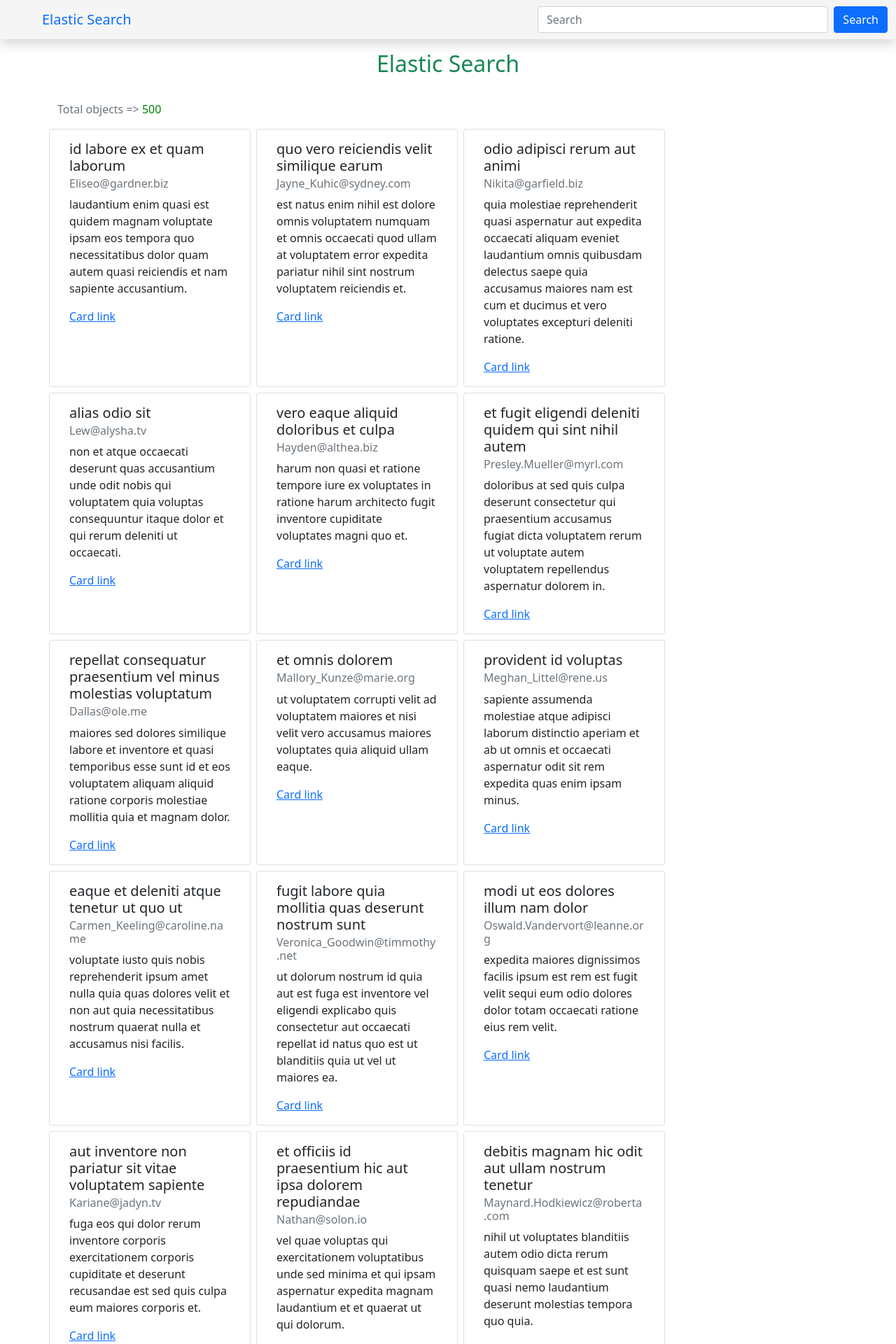
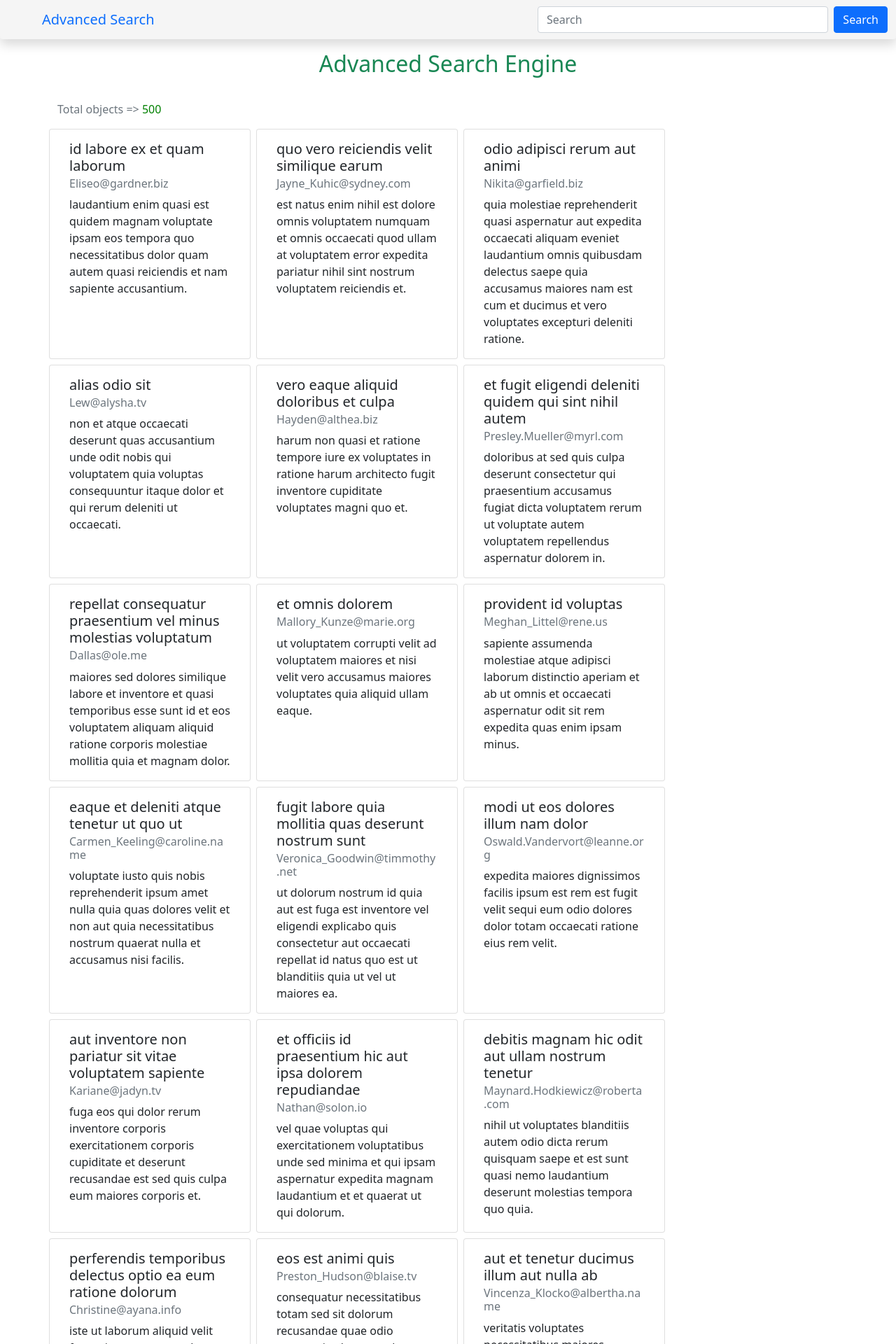
Before and after one commit to MahmudJewel/Django-Elastic_Search-2, a Django app: page / in a window 1280 px wide. Shown: the top 1920 px of the page at 70% size. Run offline with Django 3.2, Linux system fonts and the light colour scheme; data comes from the database, SQL or seed files in the repository; both versions use the stored data as it was after the commit; some libraries are stand-ins or nearby versions; some web fonts are replaced.

Commit message:
some changes on front-end

```diff
--- a/templates/base.html
+++ b/templates/base.html
@@ -43,7 +43,7 @@
     <!-- navigations  -->
     <nav class="navbar navbar-expand fixed-top shadow bgcolor rounded-bottom" style="background: whitesmoke;">
         <div class="container-fluid">
-            <a class="navbar-brand brandcolor ms-5" href="/">Elastic Search</a>
+            <a class="navbar-brand brandcolor ms-5" href="/">Advanced Search</a>
             <button class="navbar-toggler custom-toggler" type="button" data-bs-toggle="collapse"
                 data-bs-target="#navbarSupportedContent" aria-controls="navbarSupportedContent" aria-expanded="false"
                 aria-label="Toggle navigation">
--- a/templates/home.html
+++ b/templates/home.html
@@ -3,7 +3,7 @@
 {% block content %}
 <div class="row">
     <br><br>
-    <h2 class="text-center text-success">Elastic Search</h2>
+    <h2 class="text-center text-success">Advanced Search Engine</h2>
     <br><br><br>
     <p class="text-muted">Total objects => <span style="color: green;">{{total_comments}}</span></p>
     {% for comment in all_comments %}
@@ -12,7 +12,7 @@
             <h5 class="card-title">{{comment.name}}</h5>
             <h6 class="card-subtitle mb-2 text-muted">{{comment.email}}</h6>
             <p class="card-text">{{comment.body}}.</p>
-            <a href="" class="card-link">Card link</a>
+            <!-- <a href="" class="card-link">Card link</a> -->
         </div>
     </div>
     {% endfor %}
```
Also changed, not shown: db.sqlite3.
